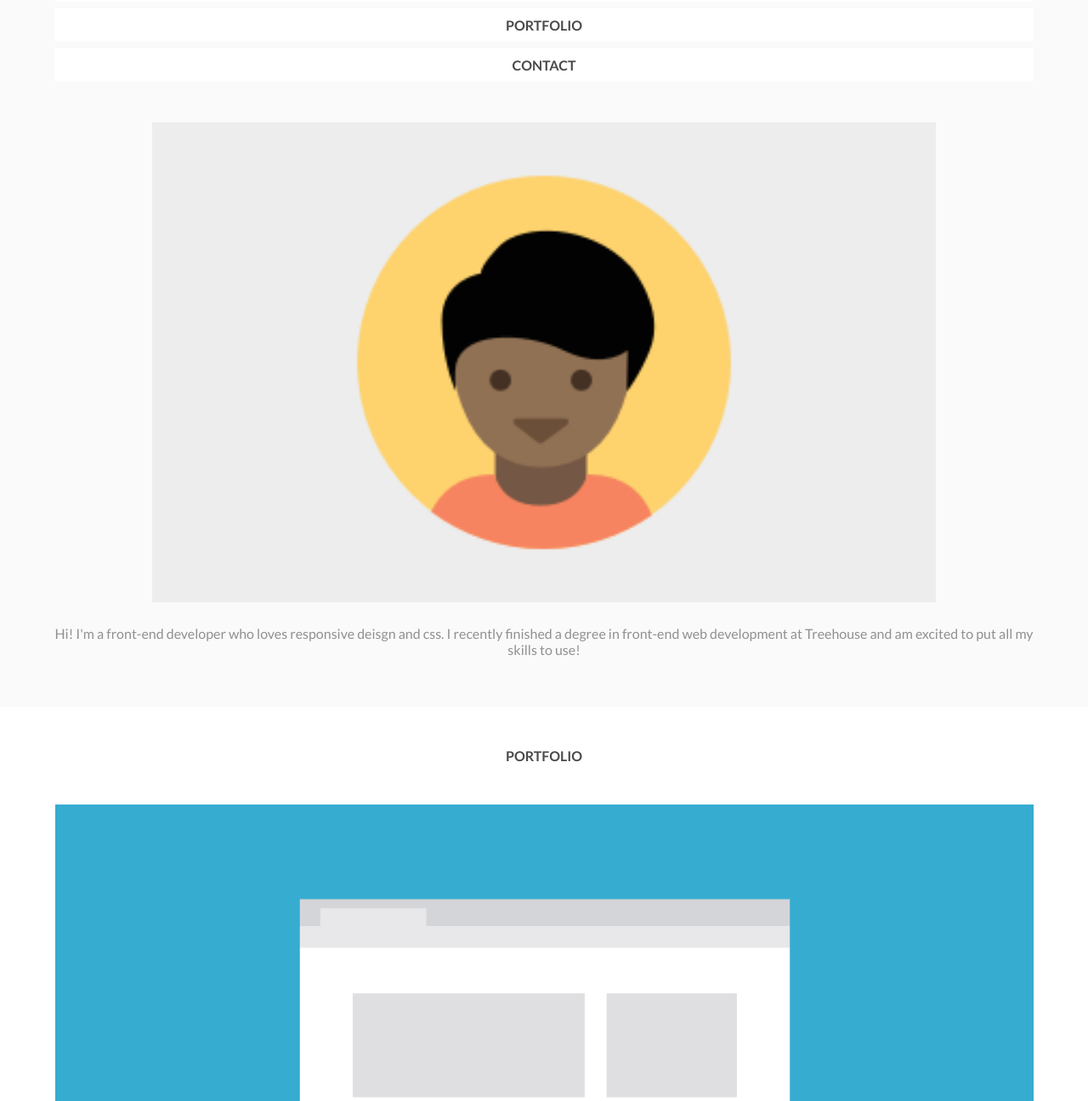
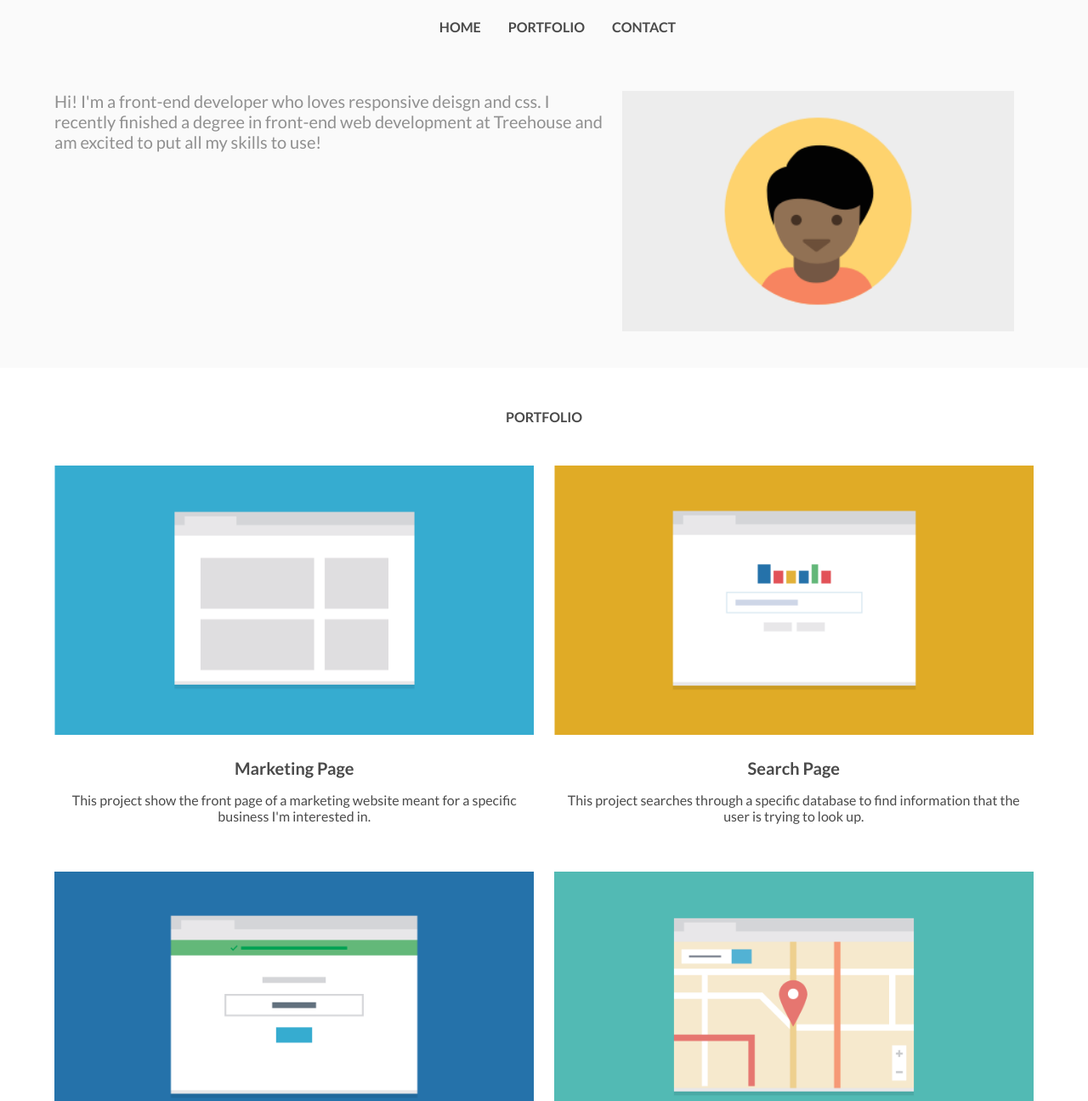
Before and after one commit to fridaojala/Techdegree-project-2, a plain HTML site: page index.html in a window 1280 px wide. Shown: the part 116-1412 px from the top of the page at 85% size. Drawn offline with Linux system fonts and the light colour scheme.

Commit message:
add media queries for tabletsize

```diff
--- a/css/styles.css
+++ b/css/styles.css
@@ -25,7 +25,7 @@ a {
 
 .bg-lightgrey {
     background-color: #fafafa;
-    padding: 10px 0;
+    padding-top: 4%;
 }
 /*Main-nav styles*/
 .main-nav {
@@ -118,3 +118,48 @@ hr {
     background-color: #e2e2e2;
     border: none;
 }
+
+@media screen and (min-width: 768px) {
+    .main-nav ul {
+        display: flex;
+        flex-direction: row;
+        justify-content: center;
+    }
+
+    .main-nav li {
+        background-color: transparent;
+        padding-left: 2em;
+    }
+
+    #home {
+        display: flex;
+        justify-content: space-between;
+    }
+
+    #home img {
+        width: 40%;
+        order: 1;
+    }
+
+    #home p {
+        width: 56%;
+        text-align: left;
+        font-size: 20px;
+        margin: 0;
+    }
+
+    .portfolio-flex {
+        display: flex;
+        flex-wrap: wrap;
+        justify-content: space-between;
+    }
+
+    .card {
+        width: 49%;
+    }
+
+    .card img {
+        margin-bottom: 1.5em;
+    }
+    /*Fixa footer och vita glapprutan ovanför footer*/
+}
--- a/index.html
+++ b/index.html
@@ -33,31 +33,36 @@
     <main id="portfolio">
         <div class="container">
             <h3>Portfolio</h3>
+            <div class="portfolio-flex">
                 <article class="card">
                     <img src="./images/portfolio-1.png" alt="marketing page">
                     <h2>Marketing Page</h2>
-                <p>This project show the front page of a marketing website meant for a specific business I'm interested
+                    <p>This project show the front page of a marketing website meant for a specific business I'm
+                        interested
                         in.
                     </p>
                 </article>
                 <article class="card">
                     <img src="./images/portfolio-2.png" alt="search page">
                     <h2>Search Page</h2>
-                <p>This project searches through a specific database to find information that the user is trying to look
+                    <p>This project searches through a specific database to find information that the user is trying to
+                        look
                         up.
                     </p>
                 </article>
                 <article class="card">
                     <img src="./images/portfolio-3.png" alt="travel app">
                     <h2>Travel App</h2>
-                <p>This project compares travel times based on different transportation methods and tells you the best
+                    <p>This project compares travel times based on different transportation methods and tells you the
+                        best
                         one.
                     </p>
                 </article>
                 <article class="card">
                     <img src="./images/portfolio-4.png" alt="map of favorite spots">
                     <h2>Map of Favorite Spots</h2>
-                <p>This project uses mapping apis to plot points for my favorite spots in the city for a do-it-yourself
+                    <p>This project uses mapping apis to plot points for my favorite spots in the city for a
+                        do-it-yourself
                         walking tour.</p>
                 </article>
                 <article class="card">
@@ -72,6 +77,7 @@
                     <h2>Calculator</h2>
                     <p>Someone can enter in the numbers they want, and press the big blue button and get the result.</p>
                 </article>
+            </div>
         </div>
 
         <div class="bg-lightgrey">
```
Lines whose indentation alone changed are shown as unchanged.
